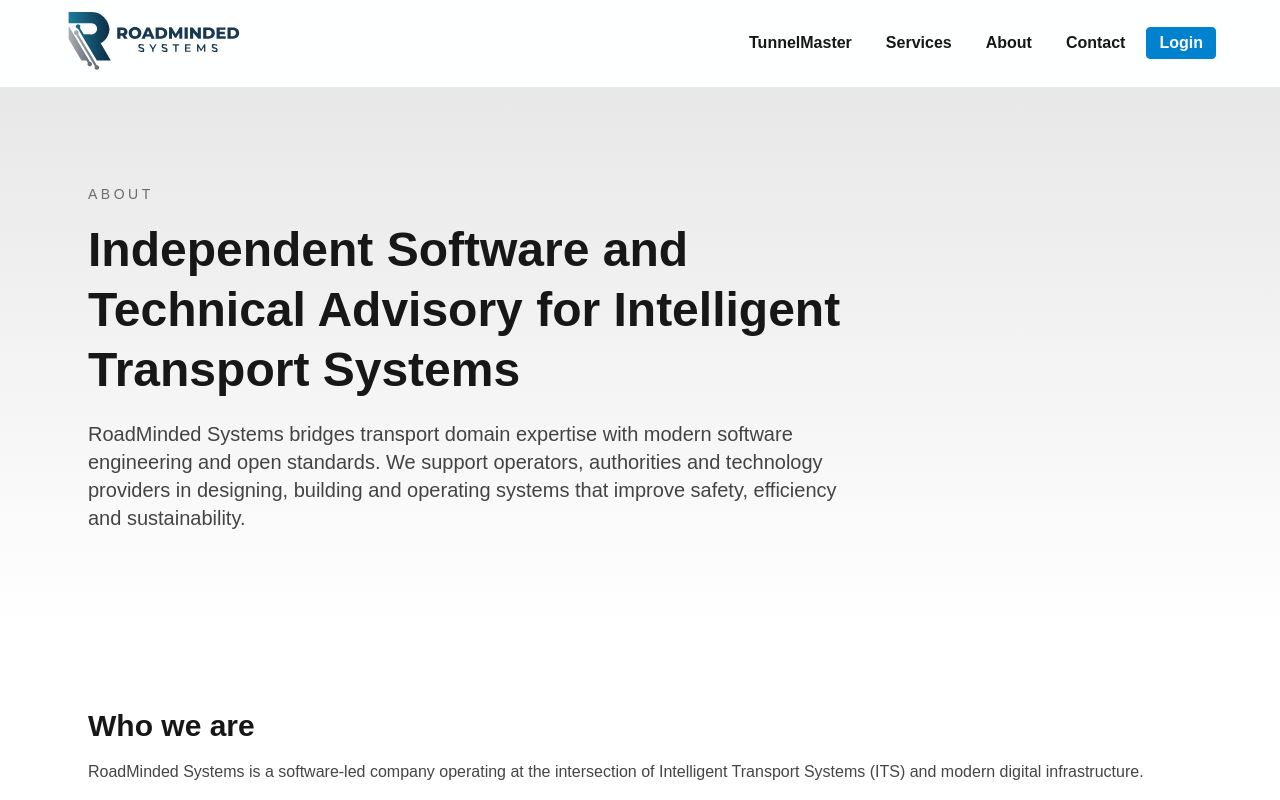
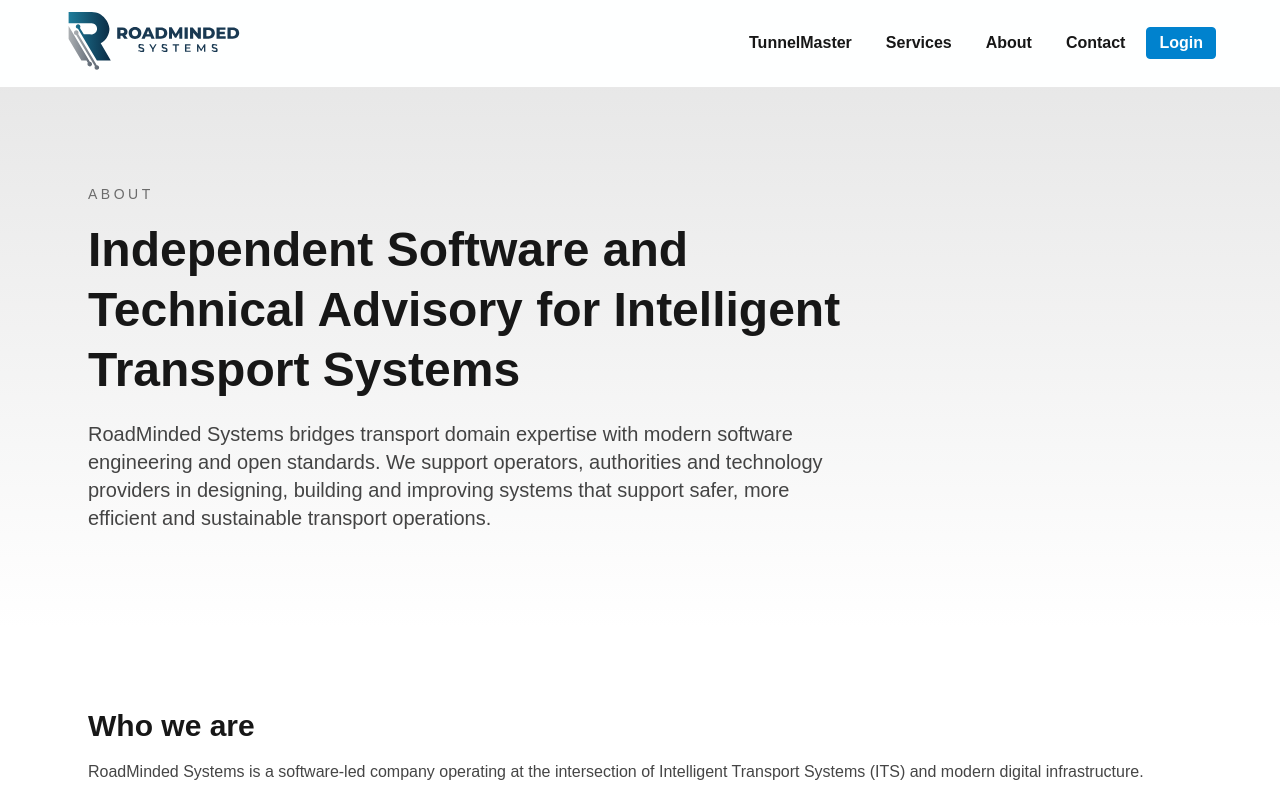
Before and after one commit to roadminded/website, a Next.js app: page /about in a window 1280 px wide. Shown: the top 800 px of the page. Built offline with nearby package versions, Linux system fonts and the light colour scheme.

Commit message:
updated about page metadata and texts

```diff
--- a/src/app/about/page.js
+++ b/src/app/about/page.js
@@ -1,7 +1,11 @@
 import Link from "next/link";
+import Image from "next/image";
+
 
 export const metadata = {
     title: "About",
+    description:
+        "Learn about RoadMinded Systems, a Finnish ITS software company combining transport expertise, modern software engineering and open standards across Europe and Asia-Pacific.",
 };
 
 export default function About() {
@@ -22,8 +26,8 @@ export default function About() {
                             RoadMinded Systems bridges transport domain expertise
                             with modern software engineering and open standards.
                             We support operators, authorities and technology providers
-                            in designing, building and operating systems that improve
-                            safety, efficiency and sustainability.
+                            in designing, building and improving systems that support
+                            safer, more efficient and sustainable transport operations.
                         </p>
                     </div>
                 </div>
@@ -83,9 +87,11 @@ export default function About() {
                     <div className="mt-6 flex flex-col md:flex-row items-start gap-8">
                         {/* Image, fixed width so text lines up nicely */}
                         <div className="shrink-0">
-                            <img
+                            <Image
                                 src="/images/ilkka-picture.jpg"
                                 alt="Ilkka Kotilainen"
+                                width={144}
+                                height={144}
                                 className="h-32 w-32 md:h-36 md:w-36 rounded-full object-cover border border-base-300 shadow-sm"
                             />
                         </div>
```
